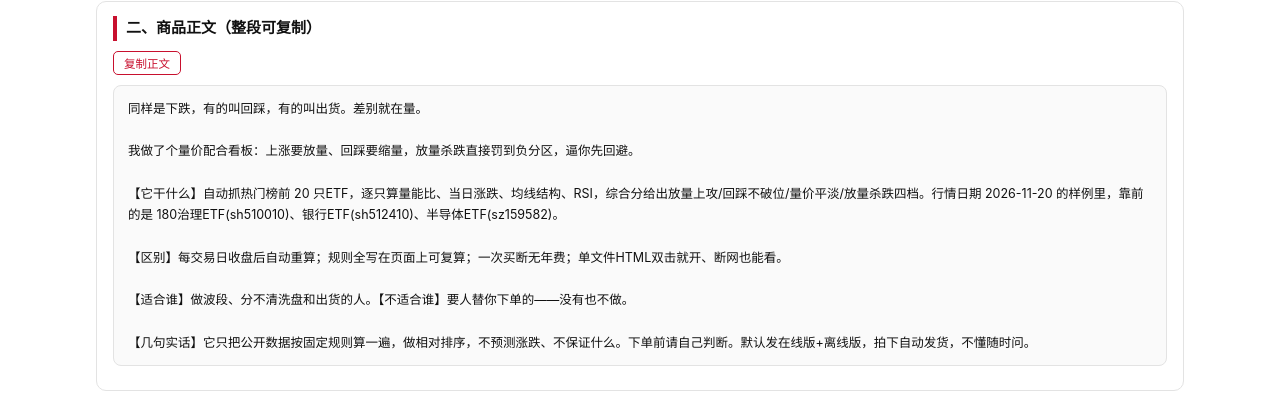
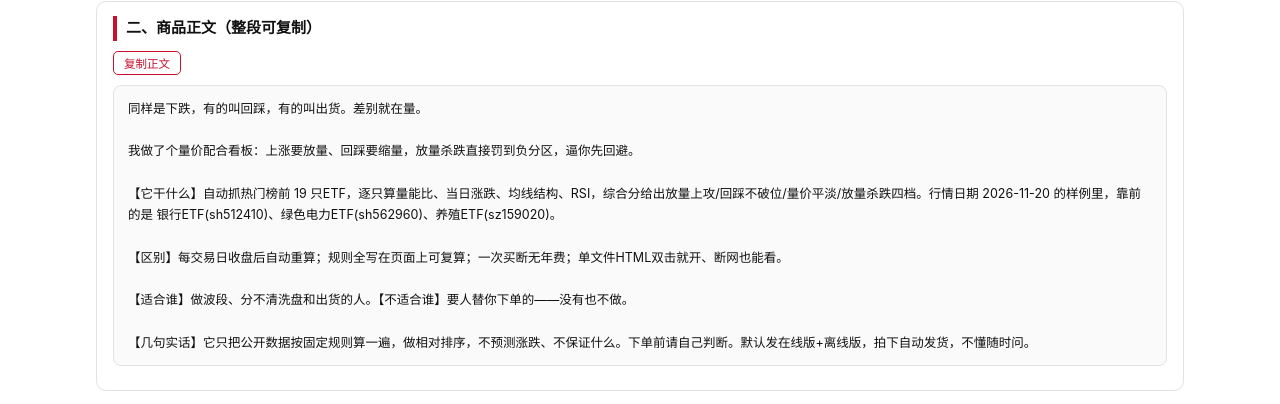
Before and after one commit to wangjun20251978/ETF-Strategy-Hub, a plain HTML site: page 文案/d20261121_volume-price-confirm.html in a window 1280 px wide. Shown: the part 483-887 px from the top of the page. Drawn offline with Linux system fonts and the light colour scheme.

Commit message:
发布策略站点

```diff
--- a/文案/d20261121_volume-price-confirm.html
+++ b/文案/d20261121_volume-price-confirm.html
@@ -56,7 +56,7 @@ ul{margin:6px 0;padding-left:20px;} li{margin:3px 0;font-size:12.5px;}
 
 我做了个量价配合看板：上涨要放量、回踩要缩量，放量杀跌直接罚到负分区，逼你先回避。
 
-【它干什么】自动抓热门榜前 20 只ETF，逐只算量能比、当日涨跌、均线结构、RSI，综合分给出放量上攻/回踩不破位/量价平淡/放量杀跌四档。行情日期 2026-11-20 的样例里，靠前的是 180治理ETF(sh510010)、银行ETF(sh512410)、半导体ETF(sz159582)。
+【它干什么】自动抓热门榜前 19 只ETF，逐只算量能比、当日涨跌、均线结构、RSI，综合分给出放量上攻/回踩不破位/量价平淡/放量杀跌四档。行情日期 2026-11-20 的样例里，靠前的是 银行ETF(sh512410)、绿色电力ETF(sh562960)、养殖ETF(sz159020)。
 
 【区别】每交易日收盘后自动重算；规则全写在页面上可复算；一次买断无年费；单文件HTML双击就开、断网也能看。
 
```
